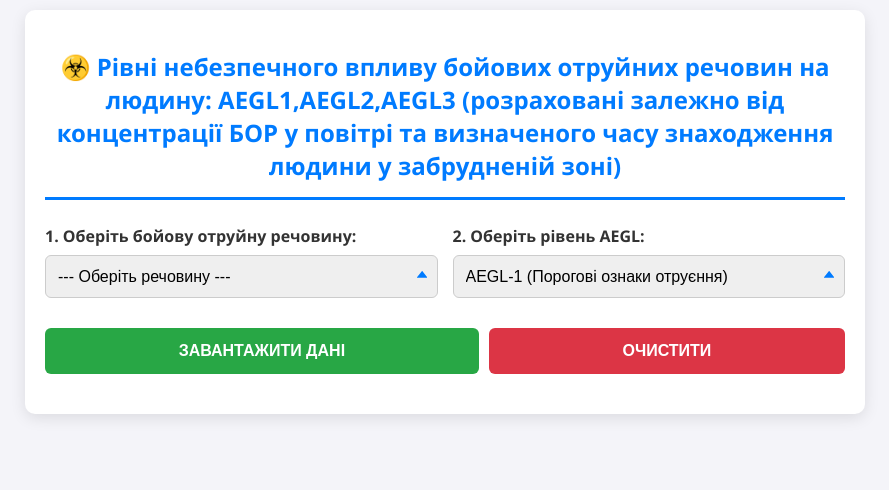
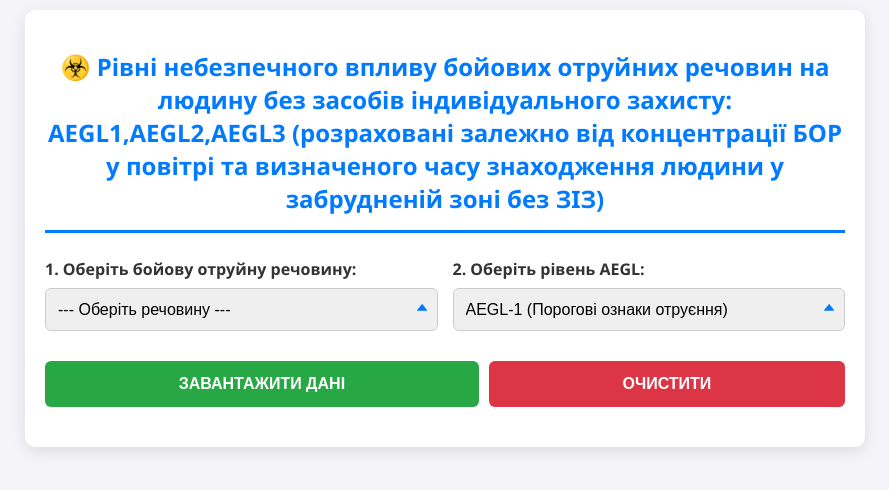
Before and after one commit to sergsh1125-dotcom/toxicdoze, a plain HTML site: page index.html in a window 1280 px wide. Shown: the whole page, without its empty margins (195-1084 px from the left). Drawn offline with Linux system fonts and the light colour scheme.

Commit message:
Update index.html

```diff
--- a/index.html
+++ b/index.html
@@ -3,8 +3,8 @@
 <head>
     <meta charset="UTF-8">
     <meta name="viewport" content="width=device-width, initial-scale=1.0">
-    <title>Рівні небезпечного впливу бойових отруйних речовин на людину: AEGL1,AEGL2,AEGL3
-        (розраховані залежно від концентрації БОР у повітрі та визначеного часу знаходження людини у забрудненій зоні)</title>
+    <title>Рівні небезпечного впливу бойових отруйних речовин на людину без засобів індивідуального захисту: AEGL1,AEGL2,AEGL3
+        (розраховані залежно від концентрації БОР у повітрі та визначеного часу знаходження людини у забрудненій зоні без ЗІЗ)</title>
     <style>
         /* ------------------------------------- */
         /* БАЗОВІ СТИЛІ ТА АДАПТИВНІСТЬ (CSS) */
@@ -150,8 +150,8 @@
 <body>
 
 <div class="container">
-    <h2>☣️ Рівні небезпечного впливу бойових отруйних речовин на людину: AEGL1,AEGL2,AEGL3
-        (розраховані залежно від концентрації БОР у повітрі та визначеного часу знаходження людини у забрудненій зоні)</h2>
+    <h2>☣️ Рівні небезпечного впливу бойових отруйних речовин на людину без засобів індивідуального захисту: AEGL1,AEGL2,AEGL3
+        (розраховані залежно від концентрації БОР у повітрі та визначеного часу знаходження людини у забрудненій зоні без ЗІЗ)</h2>
 
     <div class="controls-grid">
         <div>
```
